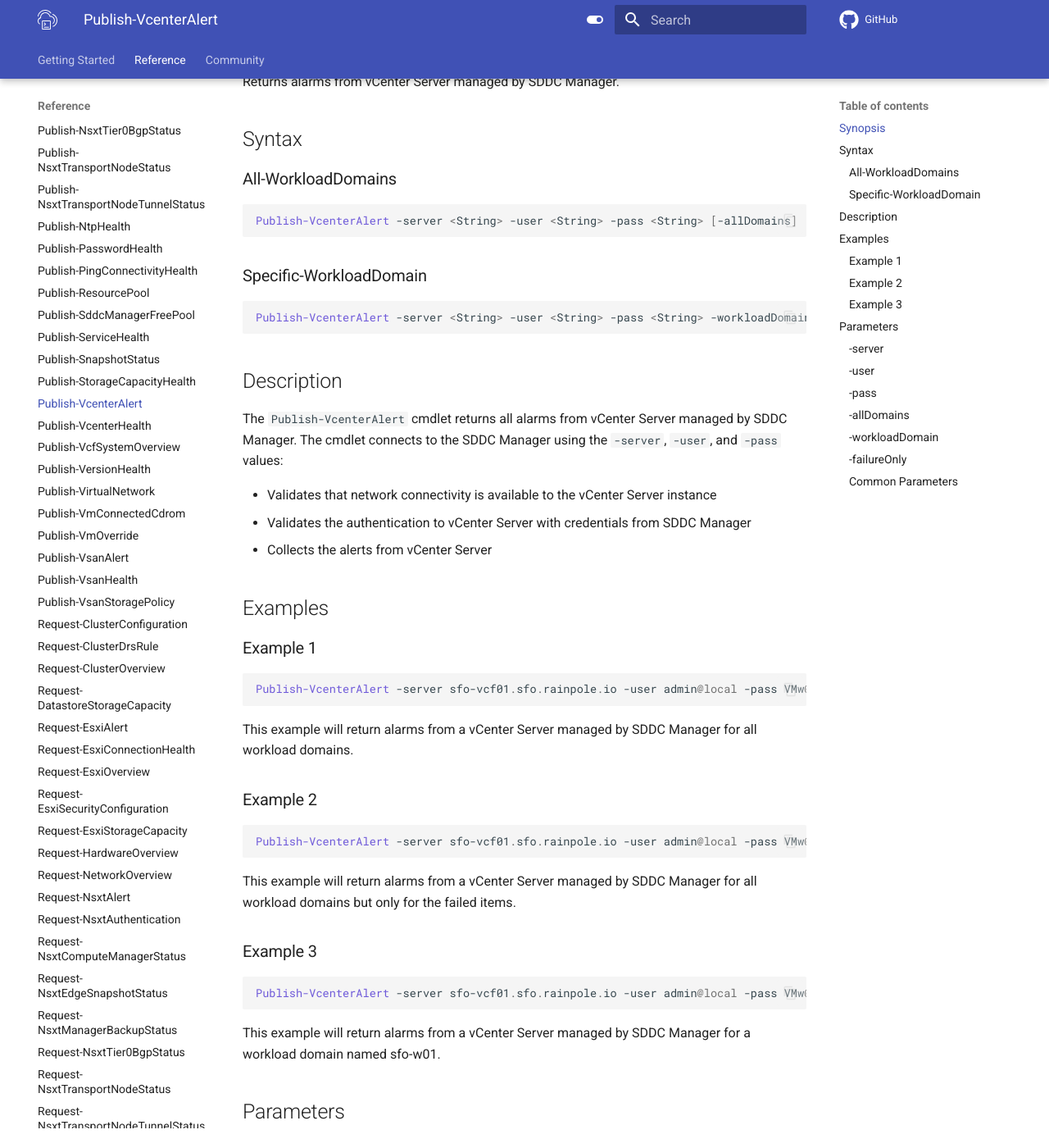
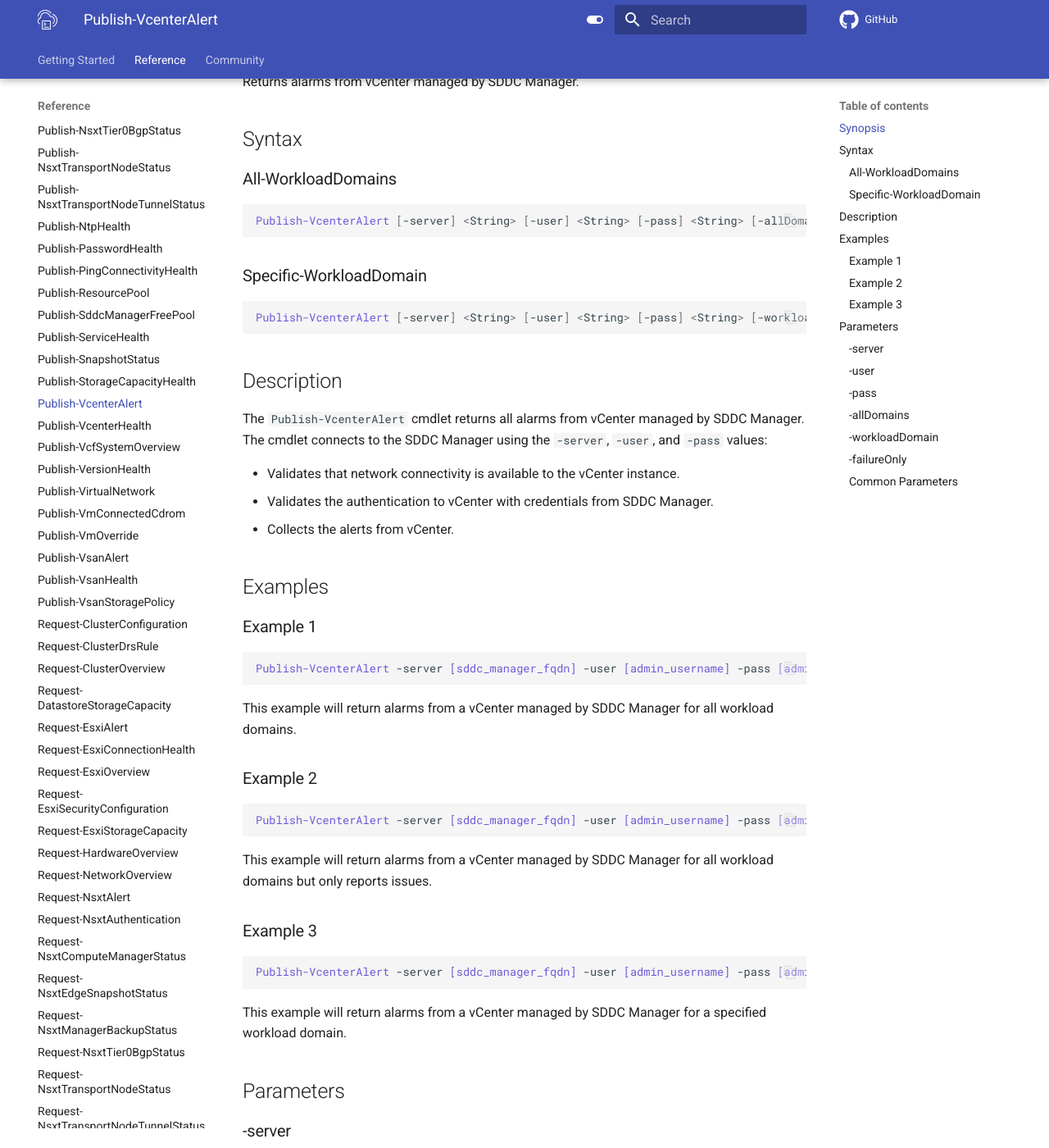
Before and after one commit to vmware/powershell-module-for-vmware-cloud-foundation-reporting, an MkDocs documentation site: the page built from docs/documentation/functions/Publish-VcenterAlert.md, in a window 1280 px wide and 1400 px high, scrolled down 192 px. Shown: the whole window at 82% size. Built offline with MkDocs 1.6.1 and Material for MkDocs 9.7.7, drawn with Linux system fonts in a browser that asks for light colours; comment, search, counter and statistics services are not loaded; the version menu is left out.

Commit message:
docs:sanitize-docs
- Updated Publish-StorageCapacityHealth.md doc to sanitize all the example variables, add brackets and punctuation.
- Updated Publish-VcenterAlert.md doc to sanitize all the example variables, add brackets and punctuation.
- Updated Publish-VcenterHealth.md doc to sanitize all the example variables, add brackets and punctuation.
- Updated Publish-VcfSystemOverview.md doc to sanitize all the example variables, add brackets and punctuation.
- Updated Publish-VersionHealth.md doc to sanitize all the example variables, add brackets and punctuation.

Signed-off-by: Andy Beltz <andy.beltz@broadcom.com>

````diff
--- a/docs/documentation/functions/Publish-VcenterAlert.md
+++ b/docs/documentation/functions/Publish-VcenterAlert.md
@@ -2,56 +2,56 @@
 
 ## Synopsis
 
-Returns alarms from vCenter Server managed by SDDC Manager.
+Returns alarms from vCenter managed by SDDC Manager.
 
 ## Syntax
 
 ### All-WorkloadDomains
 
 ```powershell
-Publish-VcenterAlert -server <String> -user <String> -pass <String> [-allDomains] [-failureOnly] [<CommonParameters>]
+Publish-VcenterAlert [-server] <String> [-user] <String> [-pass] <String> [-allDomains] [-failureOnly] [<CommonParameters>]
 ```
 
 ### Specific-WorkloadDomain
 
 ```powershell
-Publish-VcenterAlert -server <String> -user <String> -pass <String> -workloadDomain <String> [-failureOnly] [<CommonParameters>]
+Publish-VcenterAlert [-server] <String> [-user] <String> [-pass] <String> [-workloadDomain] <String> [-failureOnly] [<CommonParameters>]
 ```
 
 ## Description
 
-The `Publish-VcenterAlert` cmdlet returns all alarms from vCenter Server managed by SDDC Manager.
+The `Publish-VcenterAlert` cmdlet returns all alarms from vCenter managed by SDDC Manager.
 The cmdlet connects to the SDDC Manager using the `-server`, `-user`, and `-pass` values:
 
-- Validates that network connectivity is available to the vCenter Server instance
-- Validates the authentication to vCenter Server with credentials from SDDC Manager
-- Collects the alerts from vCenter Server
+- Validates that network connectivity is available to the vCenter instance.
+- Validates the authentication to vCenter with credentials from SDDC Manager.
+- Collects the alerts from vCenter.
 
 ## Examples
 
 ### Example 1
 
 ```powershell
-Publish-VcenterAlert -server sfo-vcf01.sfo.rainpole.io -user admin@local -pass VMw@re1!VMw@re1! -allDomains
+Publish-VcenterAlert -server [sddc_manager_fqdn] -user [admin_username] -pass [admin_password] -allDomains
 ```
 
-This example will return alarms from a vCenter Server managed by SDDC Manager for all workload domains.
+This example will return alarms from a vCenter managed by SDDC Manager for all workload domains.
 
 ### Example 2
 
 ```powershell
-Publish-VcenterAlert -server sfo-vcf01.sfo.rainpole.io -user admin@local -pass VMw@re1!VMw@re1! -allDomains
+Publish-VcenterAlert -server [sddc_manager_fqdn] -user [admin_username] -pass [admin_password] -allDomains
 ```
 
-This example will return alarms from a vCenter Server managed by SDDC Manager for all workload domains but only for the failed items.
+This example will return alarms from a vCenter managed by SDDC Manager for all workload domains but only reports issues.
 
 ### Example 3
 
 ```powershell
-Publish-VcenterAlert -server sfo-vcf01.sfo.rainpole.io -user admin@local -pass VMw@re1!VMw@re1! -domain sfo-w01
+Publish-VcenterAlert -server [sddc_manager_fqdn] -user [admin_username] -pass [admin_password] -domain [workload_domain_name]
 ```
 
-This example will return alarms from a vCenter Server managed by SDDC Manager for a workload domain named sfo-w01.
+This example will return alarms from a vCenter managed by SDDC Manager for a specified workload domain.
 
 ## Parameters
 
````
Also changed, not shown: docs/documentation/functions/Publish-StorageCapacityHealth.md (+13 -13 lines), docs/documentation/functions/Publish-VcenterHealth.md (+9 -9 lines), docs/documentation/functions/Publish-VcfSystemOverview.md (+6 -6 lines), docs/documentation/functions/Publish-VersionHealth.md (+9 -9 lines).
